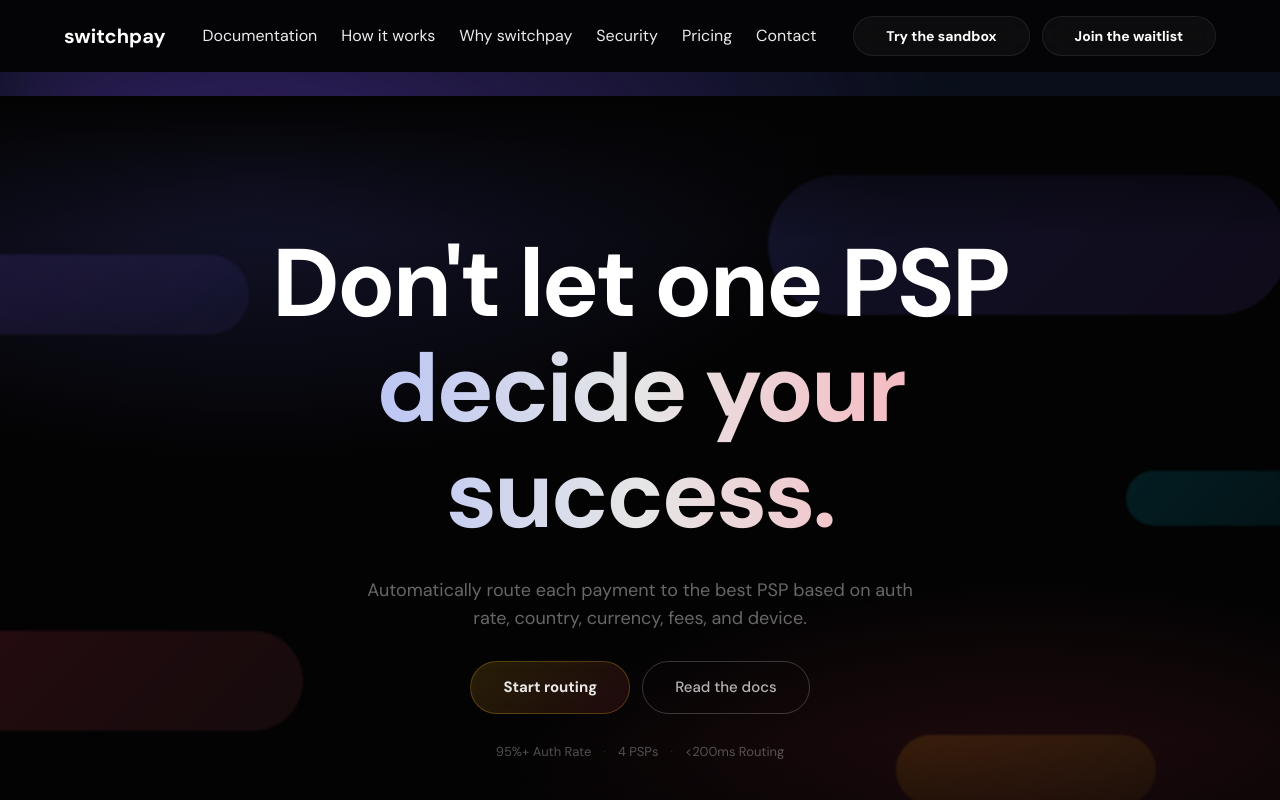
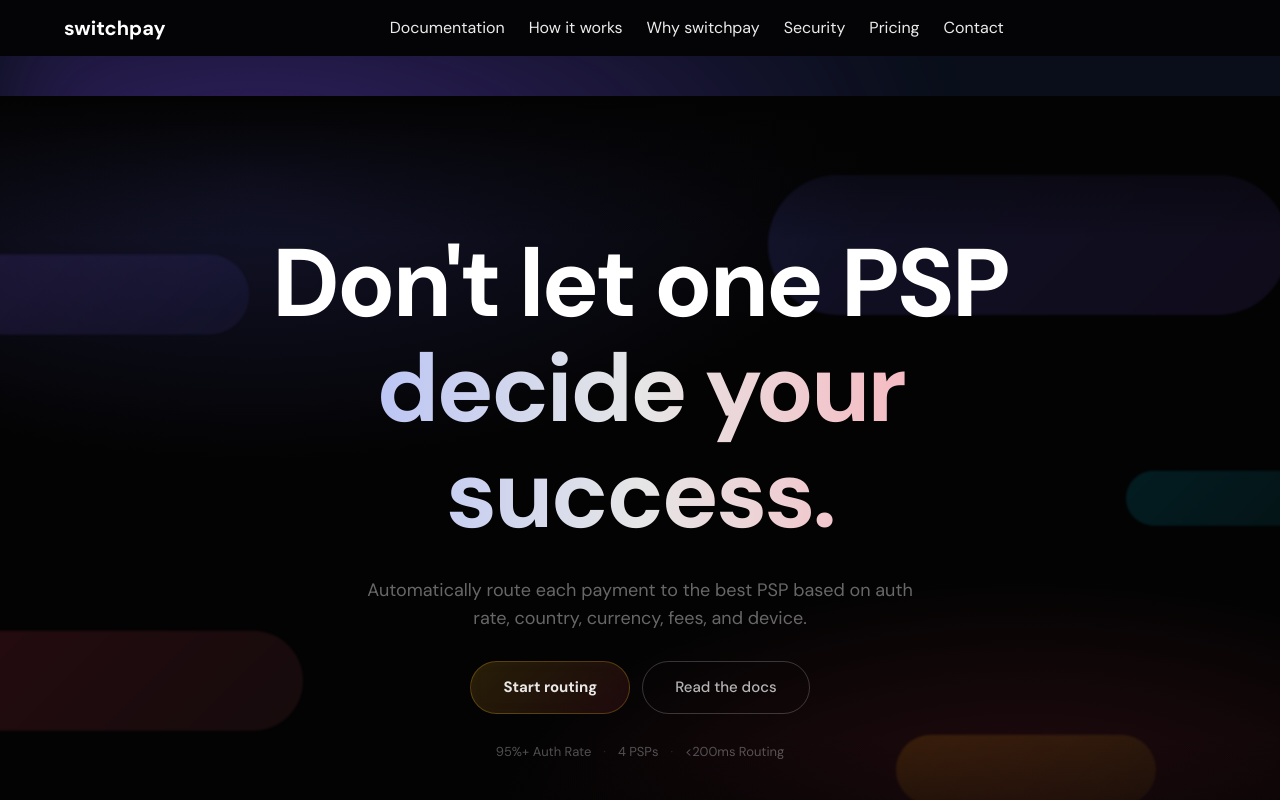
Before and after one commit to Baptistesrd/switchpay-frontendd, a React (Create React App) app: page / in a window 1280 px wide. Shown: the top 800 px of the page. Built offline with nearby package versions, Linux system fonts and the light colour scheme.

Commit message:
removed CTA

```diff
--- a/src/pages/Landing.jsx
+++ b/src/pages/Landing.jsx
@@ -218,52 +218,6 @@
           </HStack>
 
           <Spacer display={{ base: "none", md: "block" }} />
-
-          <Box display={{ base: "none", md: "block" }}>
-            <HStack spacing={3}>
-              <Button
-                onClick={() => navigate("/app")}
-                px={8}
-                py={3}
-                fontSize="sm"
-                fontWeight="600"
-                borderRadius="full"
-                color="white"
-                border="1px solid"
-                borderColor="whiteAlpha.200"
-                bg="whiteAlpha.50"
-                backdropFilter="blur(12px)"
-                _hover={{
-                  bg: "whiteAlpha.100",
-                  borderColor: "whiteAlpha.400",
-                  transform: "scale(1.03)",
-                }}
-                transition="all 0.2s"
-              >
-                Try the sandbox
-              </Button>
-              <Button
-                onClick={() => scrollTo("#waitlist")}
-                px={8}
-                py={3}
-                fontSize="sm"
-                fontWeight="600"
-                borderRadius="full"
-                color="white"
-                border="1px solid"
-                borderColor="whiteAlpha.200"
-                bg="whiteAlpha.50"
-                backdropFilter="blur(12px)"
-                _hover={{
-                  bg: "whiteAlpha.100",
-                  borderColor: "whiteAlpha.400",
-                  transform: "scale(1.03)",
-                }}
-              >
-                Join the waitlist
-              </Button>
-            </HStack>
-          </Box>
 
           <Box display={{ base: "block", md: "none" }}>
             <motion.div initial={false} animate={isOpen ? "open" : "closed"}>
```
